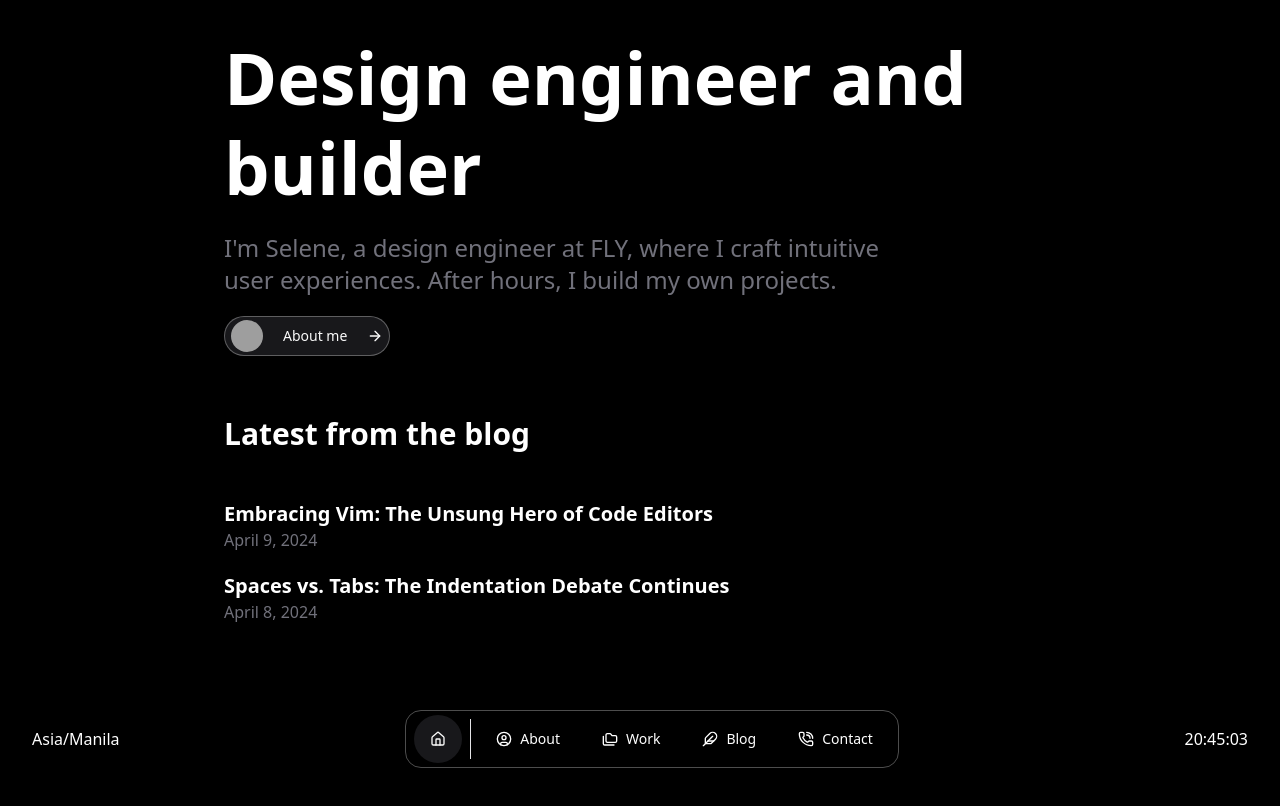
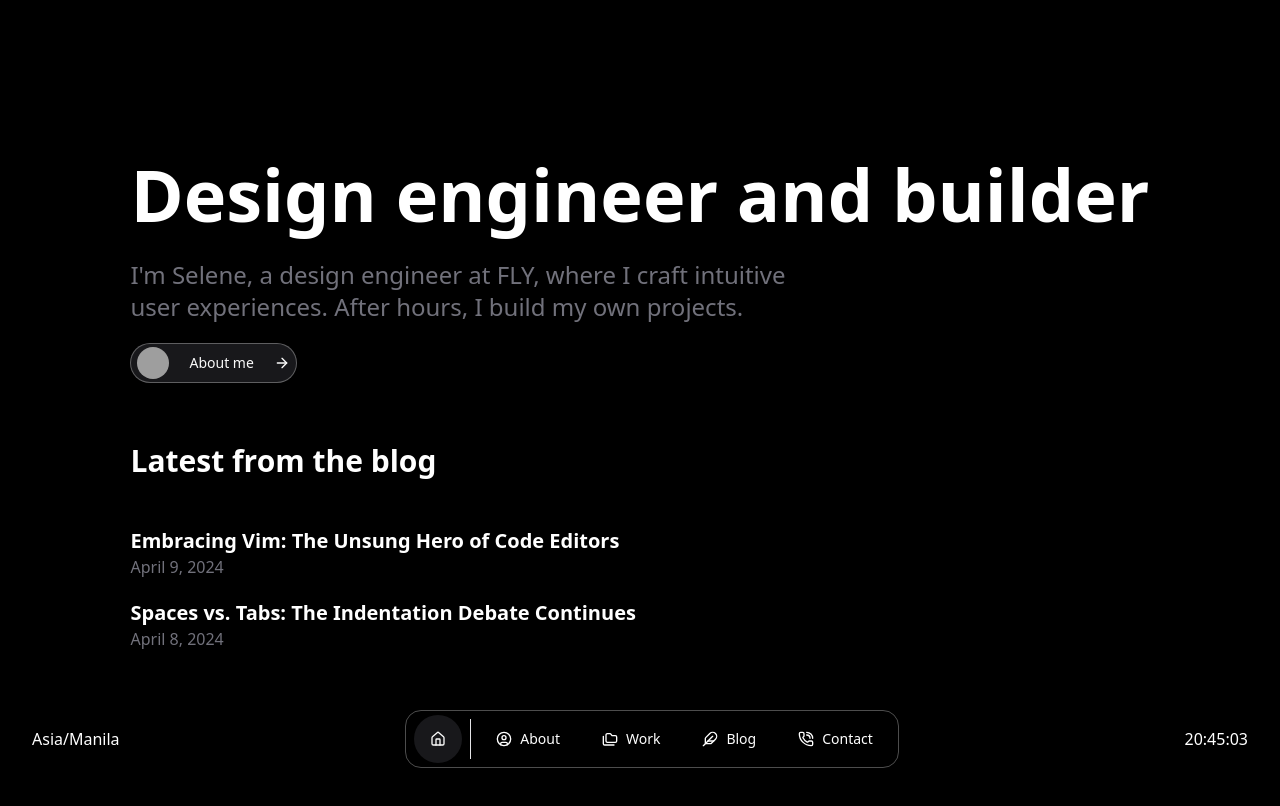
Before and after one commit to azkriven/portfolio, a Next.js app: page / in a window 1280 px wide. Shown: the top 806 px of the page. Built offline with nearby package versions, Linux system fonts and the light colour scheme; grey boxes are pictures that could not be loaded.

Commit message:
✨  cfeat: added blogs

```diff
--- a/app/page.tsx
+++ b/app/page.tsx
@@ -2,7 +2,7 @@ import Home from "@/components/home";
 
 export default function HomePage() {
     return (
-        <main className="max-w-5xl mx-auto p-8 min-h-screen h-[200vh]">
+        <main className="container flex items-center justify-center mx-auto p-8 min-h-screen">
             <Home />
         </main>
     );
```
